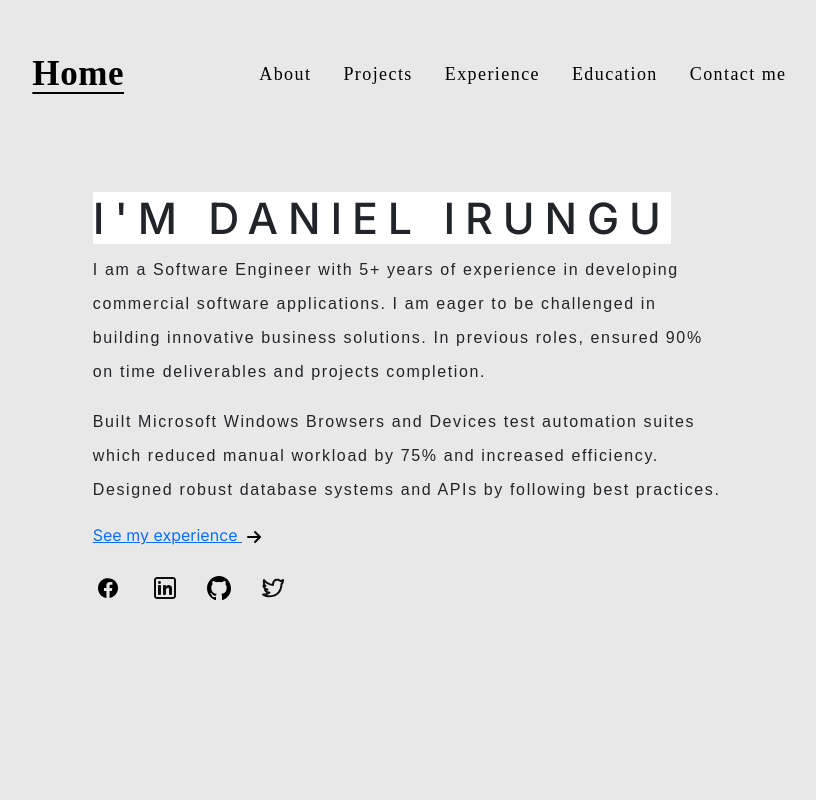
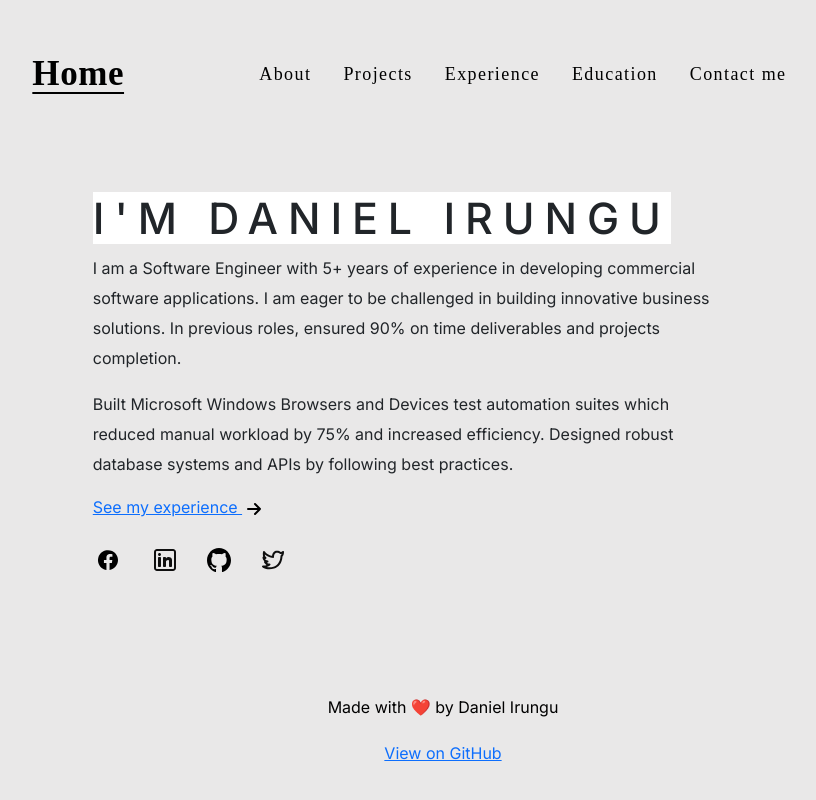
Before and after one commit to dan214/danielirunguresume, a Next.js app: page / in a window 1280 px wide. Shown: the whole page, without its empty margins (197-1013 px from the left). Built offline with nearby package versions, Linux system fonts and the light colour scheme.

Commit message:
more changes to the aesthetics

```diff
--- a/src/app/globals.css
+++ b/src/app/globals.css
@@ -75,11 +75,8 @@ mark{
     letter-spacing: 9.9px;
 }
 
-.hometext p, .about-text{
-    letter-spacing: 1.624px;
-    font-family: Blorado, sans-serif;
-    font-weight: 500;
-    line-height: 34px;
+p{
+    line-height: 30px;
 }
 
 .hometext{
@@ -96,3 +93,13 @@ mark{
 .header-page{
     text-align: center;
 }
+body {
+  display: flex;
+  flex-direction: column;
+  min-height: 100vh;
+  margin: 0;
+}
+
+.footer {
+  margin-top: auto;
+}
--- a/src/app/layout.tsx
+++ b/src/app/layout.tsx
@@ -4,6 +4,7 @@ import { Inter } from "next/font/google";
 import "./globals.css";
 import NavBar from '@/components/navbar';
 import { Col, Row } from 'reactstrap';
+import Footer from '@/components/footer';
 
 const inter = Inter({ subsets: ["latin"] });
 
@@ -32,7 +33,9 @@ export default function RootLayout({
             <NavBar />{children}
           </Col>
         </Row>
+        <Footer />
       </body>
+
     </html>
   );
 }
--- /dev/null
+++ b/src/components/footer/index.tsx
@@ -0,0 +1,21 @@
+import React from 'react';
+import { Container, Row, Col } from 'reactstrap';
+
+const Footer: React.FC = () => {
+    return (
+        <footer className="footer">
+            <Container fluid className="text-center text-black py-3">
+                <Row>
+                    <Col>
+                        <p>Made with ❤️ by Daniel Irungu</p>
+                        <p>
+                            <a href="https://github.com/dan214">View on GitHub</a>
+                        </p>
+                    </Col>
+                </Row>
+            </Container>
+        </footer>
+    );
+};
+
+export default Footer;
--- a/src/components/icons/github.tsx
+++ b/src/components/icons/github.tsx
@@ -9,7 +9,7 @@ function Icon() {
             <defs>
 
             </defs>
-            <g id="Page-1" stroke="none" stroke-width="1" fill="none" fill-rule="evenodd">
+            <g id="Page-1" stroke="none" stroke-width="1" fill="none" fillRule="evenodd">
                 <g id="Dribbble-Light-Preview" transform="translate(-140.000000, -7559.000000)" fill="#000000">
                     <g id="icons" transform="translate(56.000000, 160.000000)">
                         <path d="M94,7399 C99.523,7399 104,7403.59 104,7409.253 C104,7413.782 101.138,7417.624 97.167,7418.981 C96.66,7419.082 96.48,7418.762 96.48,7418.489 C96.48,7418.151 96.492,7417.047 96.492,7415.675 C96.492,7414.719 96.172,7414.095 95.813,7413.777 C98.04,7413.523 100.38,7412.656 100.38,7408.718 C100.38,7407.598 99.992,7406.684 99.35,7405.966 C99.454,7405.707 99.797,7404.664 99.252,7403.252 C99.252,7403.252 98.414,7402.977 96.505,7404.303 C95.706,7404.076 94.85,7403.962 94,7403.958 C93.15,7403.962 92.295,7404.076 91.497,7404.303 C89.586,7402.977 88.746,7403.252 88.746,7403.252 C88.203,7404.664 88.546,7405.707 88.649,7405.966 C88.01,7406.684 87.619,7407.598 87.619,7408.718 C87.619,7412.646 89.954,7413.526 92.175,7413.785 C91.889,7414.041 91.63,7414.493 91.54,7415.156 C90.97,7415.418 89.522,7415.871 88.63,7414.304 C88.63,7414.304 88.101,7413.319 87.097,7413.247 C87.097,7413.247 86.122,7413.234 87.029,7413.87 C87.029,7413.87 87.684,7414.185 88.139,7415.37 C88.139,7415.37 88.726,7417.2 91.508,7416.58 C91.513,7417.437 91.522,7418.245 91.522,7418.489 C91.522,7418.76 91.338,7419.077 90.839,7418.982 C86.865,7417.627 84,7413.783 84,7409.253 C84,7403.59 88.478,7399 94,7399" id="github-[#142]">
--- a/src/components/icons/linkedin.tsx
+++ b/src/components/icons/linkedin.tsx
@@ -6,7 +6,7 @@ function Icon() {
             <path d="M6.5 8C7.32843 8 8 7.32843 8 6.5C8 5.67157 7.32843 5 6.5 5C5.67157 5 5 5.67157 5 6.5C5 7.32843 5.67157 8 6.5 8Z" fill="#0F0F0F" />
             <path d="M5 10C5 9.44772 5.44772 9 6 9H7C7.55228 9 8 9.44771 8 10V18C8 18.5523 7.55228 19 7 19H6C5.44772 19 5 18.5523 5 18V10Z" fill="#0F0F0F" />
             <path d="M11 19H12C12.5523 19 13 18.5523 13 18V13.5C13 12 16 11 16 13V18.0004C16 18.5527 16.4477 19 17 19H18C18.5523 19 19 18.5523 19 18V12C19 10 17.5 9 15.5 9C13.5 9 13 10.5 13 10.5V10C13 9.44771 12.5523 9 12 9H11C10.4477 9 10 9.44772 10 10V18C10 18.5523 10.4477 19 11 19Z" fill="#0F0F0F" />
-            <path fill-rule="evenodd" clip-rule="evenodd" d="M20 1C21.6569 1 23 2.34315 23 4V20C23 21.6569 21.6569 23 20 23H4C2.34315 23 1 21.6569 1 20V4C1 2.34315 2.34315 1 4 1H20ZM20 3C20.5523 3 21 3.44772 21 4V20C21 20.5523 20.5523 21 20 21H4C3.44772 21 3 20.5523 3 20V4C3 3.44772 3.44772 3 4 3H20Z" fill="#0F0F0F" />
+            <path fillRule="evenodd" clipRule="evenodd" d="M20 1C21.6569 1 23 2.34315 23 4V20C23 21.6569 21.6569 23 20 23H4C2.34315 23 1 21.6569 1 20V4C1 2.34315 2.34315 1 4 1H20ZM20 3C20.5523 3 21 3.44772 21 4V20C21 20.5523 20.5523 21 20 21H4C3.44772 21 3 20.5523 3 20V4C3 3.44772 3.44772 3 4 3H20Z" fill="#0F0F0F" />
         </svg>
     );
 }
```
Also changed, not shown: src/components/icons/twitter.tsx (+1 -1 lines).
